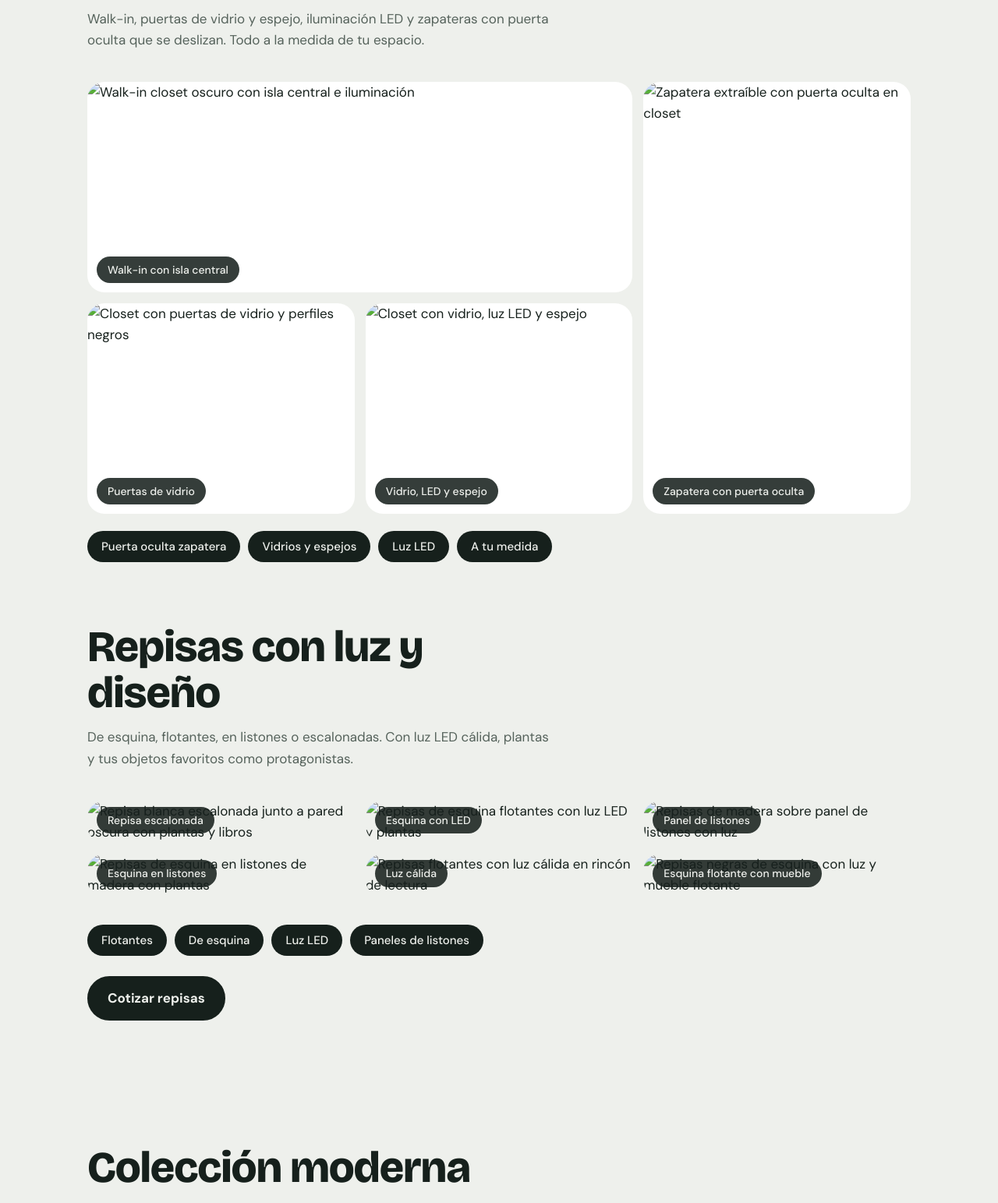
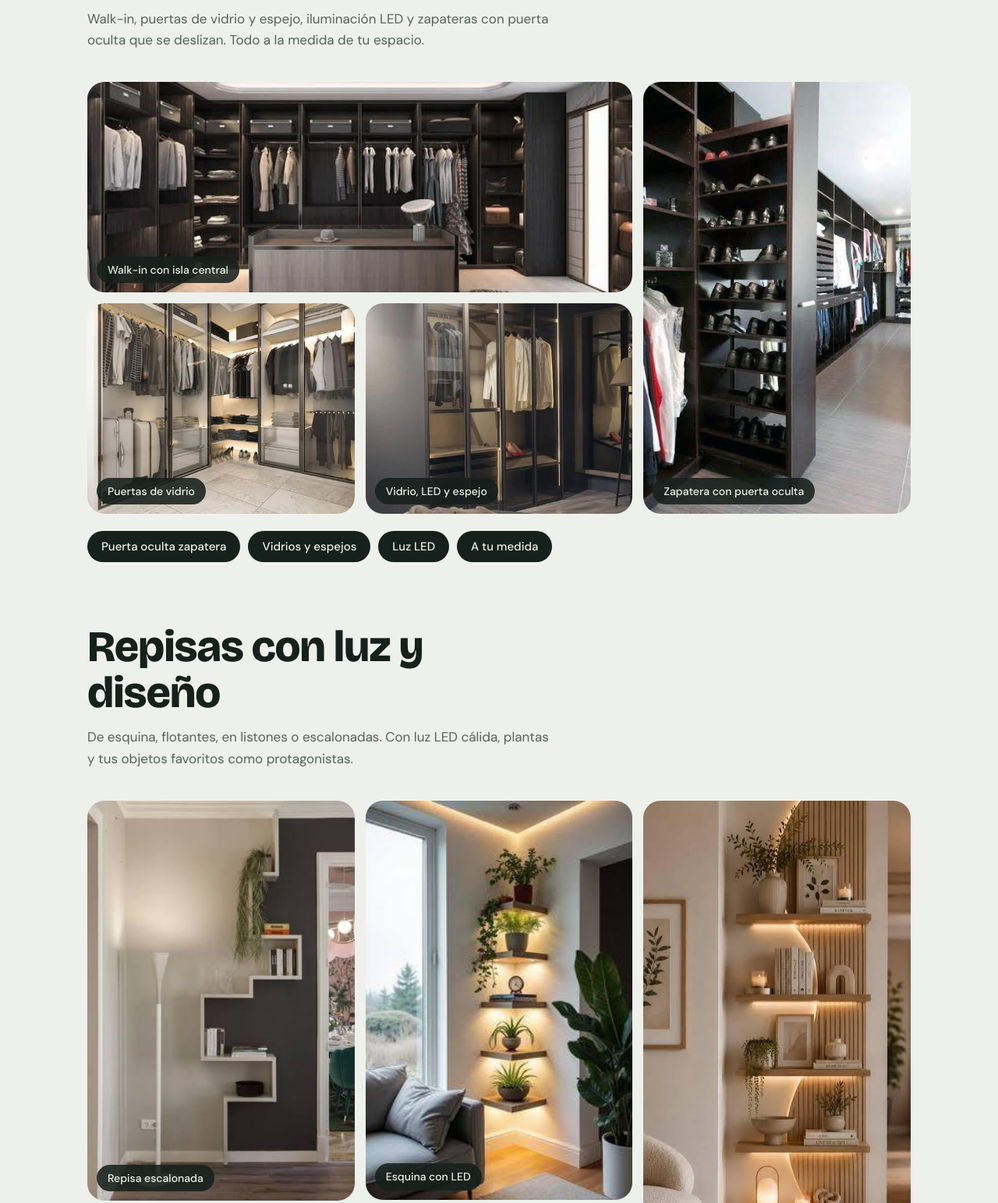
Before and after one commit to bminfinitered-wq/veta-taller, a plain HTML site: page index.html in a window 1280 px wide. Shown: the part 1041-2584 px from the top of the page at 78% size. Drawn offline with nearby package versions, Linux system fonts and the light colour scheme.

Commit message:
Add files via upload

```diff
--- a/index.html
+++ b/index.html
@@ -116,10 +116,10 @@ footer{padding:36px 0 90px;color:var(--mute);font-size:14px}
 <h2>Closets que se ven como tienda</h2>
 <p class="lead">Walk-in, puertas de vidrio y espejo, iluminación LED y zapateras con puerta oculta que se deslizan. Todo a la medida de tu espacio.</p>
 <div class="gal">
-<figure><img src="img/closet-walkin.jpg" alt="Walk-in closet oscuro con isla central e iluminación" loading="lazy"><figcaption>Walk-in con isla central</figcaption></figure>
-<figure><img src="img/closet-vidrio.jpg" alt="Closet con puertas de vidrio y perfiles negros" loading="lazy"><figcaption>Puertas de vidrio</figcaption></figure>
-<figure><img src="img/closet-led-espejo.jpg" alt="Closet con vidrio, luz LED y espejo" loading="lazy"><figcaption>Vidrio, LED y espejo</figcaption></figure>
-<figure><img src="img/closet-zapatera-oculta.jpg" alt="Zapatera extraíble con puerta oculta en closet" loading="lazy"><figcaption>Zapatera con puerta oculta</figcaption></figure>
+<figure><img src="closet-walkin.jpg" alt="Walk-in closet oscuro con isla central e iluminación" loading="lazy"><figcaption>Walk-in con isla central</figcaption></figure>
+<figure><img src="closet-vidrio.jpg" alt="Closet con puertas de vidrio y perfiles negros" loading="lazy"><figcaption>Puertas de vidrio</figcaption></figure>
+<figure><img src="closet-led-espejo.jpg" alt="Closet con vidrio, luz LED y espejo" loading="lazy"><figcaption>Vidrio, LED y espejo</figcaption></figure>
+<figure><img src="closet-zapatera-oculta.jpg" alt="Zapatera extraíble con puerta oculta en closet" loading="lazy"><figcaption>Zapatera con puerta oculta</figcaption></figure>
 </div>
 <div class="feat"><span>Puerta oculta zapatera</span><span>Vidrios y espejos</span><span>Luz LED</span><span>A tu medida</span></div>
 </div></section>
@@ -127,7 +127,7 @@ footer{padding:36px 0 90px;color:var(--mute);font-size:14px}
 <section class="sec" id="repisas" style="padding-top:0"><div class="w">
 <h2>Repisas con luz y diseño</h2>
 <p class="lead">De esquina, flotantes, en listones o escalonadas. Con luz LED cálida, plantas y tus objetos favoritos como protagonistas.</p>
-<div class="rep"><figure><img src="img/repisa-escalonada.jpg" alt="Repisa blanca escalonada junto a pared oscura con plantas y libros" loading="lazy"><figcaption>Repisa escalonada</figcaption></figure><figure><img src="img/repisa-esquina-listones.jpg" alt="Repisas de esquina en listones de madera con plantas" loading="lazy"><figcaption>Esquina en listones</figcaption></figure><figure><img src="img/repisa-esquina-led.jpg" alt="Repisas de esquina flotantes con luz LED y plantas" loading="lazy"><figcaption>Esquina con LED</figcaption></figure><figure><img src="img/repisa-luz-calida.jpg" alt="Repisas flotantes con luz cálida en rincón de lectura" loading="lazy"><figcaption>Luz cálida</figcaption></figure><figure><img src="img/repisa-panel-listones.jpg" alt="Repisas de madera sobre panel de listones con luz" loading="lazy"><figcaption>Panel de listones</figcaption></figure><figure><img src="img/repisa-esquina-mueble.jpg" alt="Repisas negras de esquina con luz y mueble flotante" loading="lazy"><figcaption>Esquina flotante con mueble</figcaption></figure></div>
+<div class="rep"><figure><img src="repisa-escalonada.jpg" alt="Repisa blanca escalonada junto a pared oscura con plantas y libros" loading="lazy"><figcaption>Repisa escalonada</figcaption></figure><figure><img src="repisa-esquina-listones.jpg" alt="Repisas de esquina en listones de madera con plantas" loading="lazy"><figcaption>Esquina en listones</figcaption></figure><figure><img src="repisa-esquina-led.jpg" alt="Repisas de esquina flotantes con luz LED y plantas" loading="lazy"><figcaption>Esquina con LED</figcaption></figure><figure><img src="repisa-luz-calida.jpg" alt="Repisas flotantes con luz cálida en rincón de lectura" loading="lazy"><figcaption>Luz cálida</figcaption></figure><figure><img src="repisa-panel-listones.jpg" alt="Repisas de madera sobre panel de listones con luz" loading="lazy"><figcaption>Panel de listones</figcaption></figure><figure><img src="repisa-esquina-mueble.jpg" alt="Repisas negras de esquina con luz y mueble flotante" loading="lazy"><figcaption>Esquina flotante con mueble</figcaption></figure></div>
 <div class="feat"><span>Flotantes</span><span>De esquina</span><span>Luz LED</span><span>Paneles de listones</span></div>
 <div class="row" style="margin-top:26px"><a class="btn" href="#contacto" data-i="Repisas">Cotizar repisas</a></div>
 </div></section>
```
